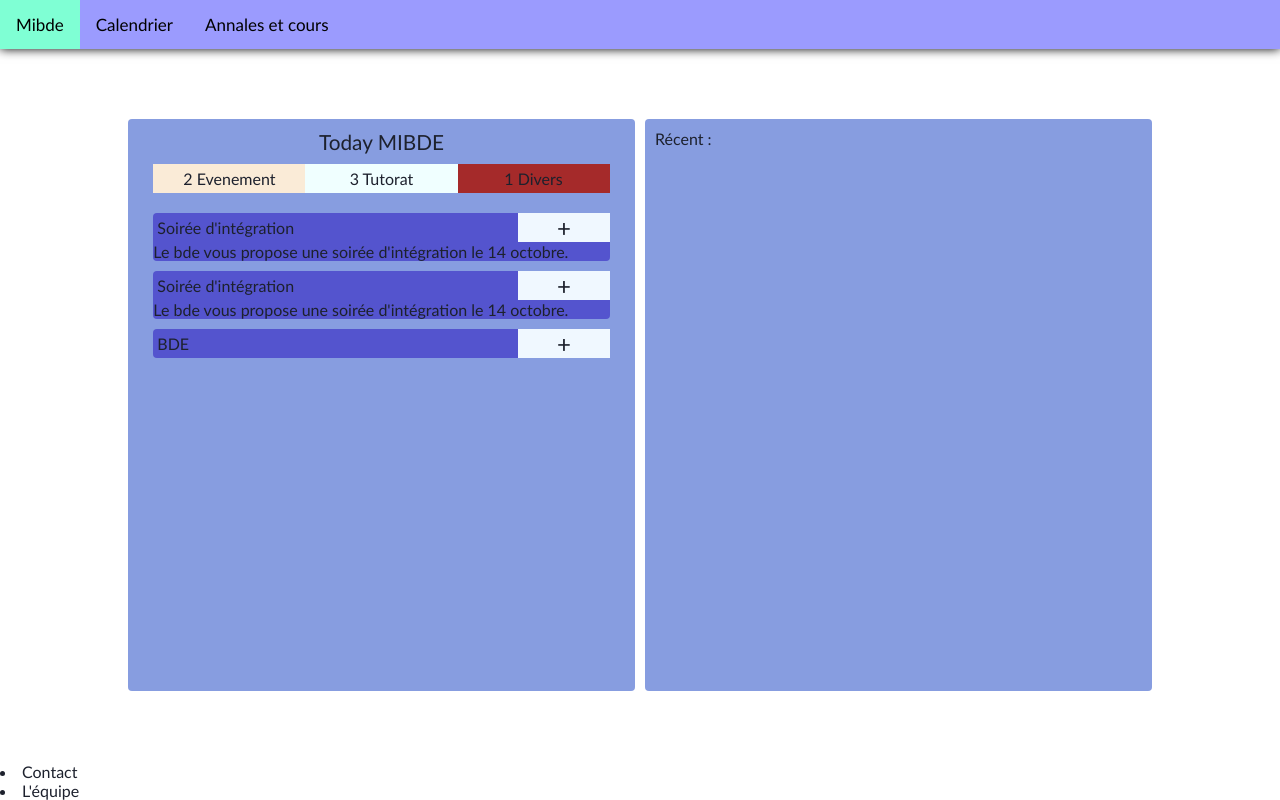
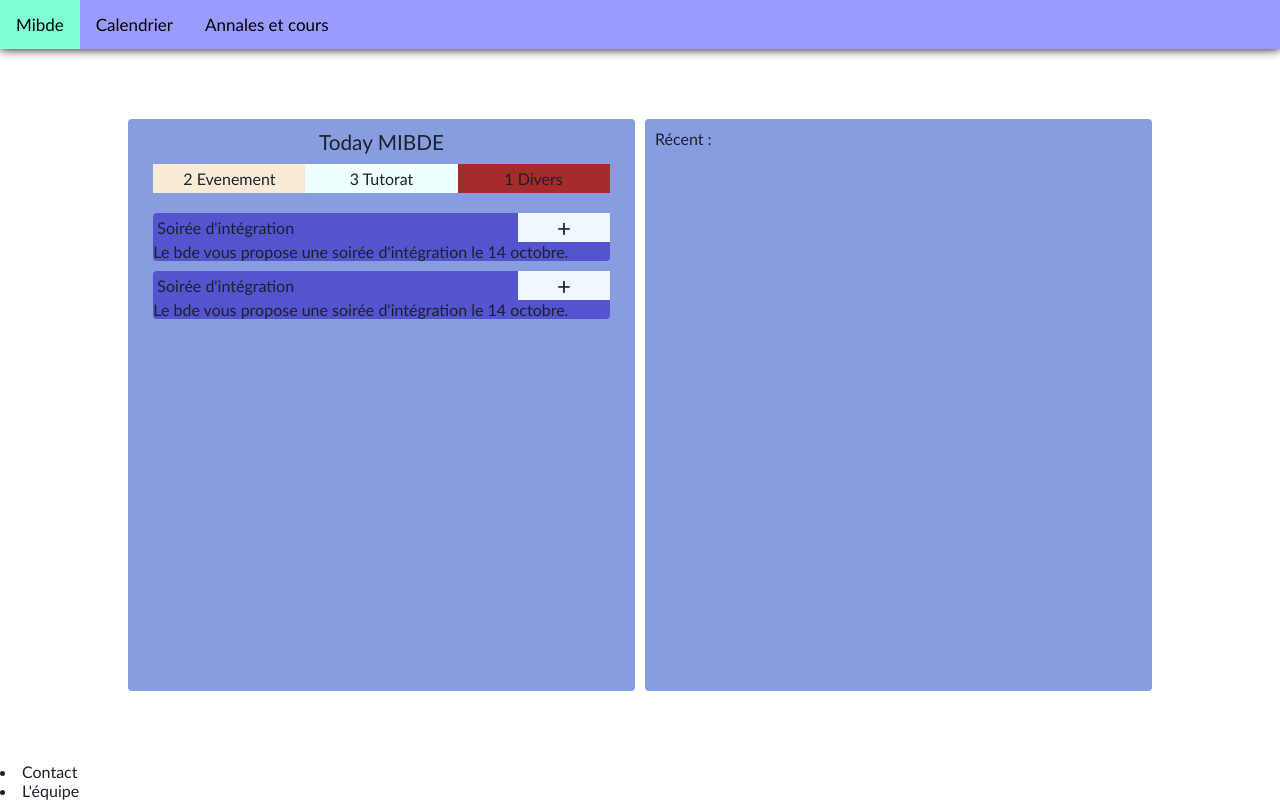
Before and after one commit to Mibde/mibde.fr, a plain HTML site: page index.html in a window 1280 px wide. Drawn offline with Linux system fonts and the light colour scheme; no server answers.

Commit message:
generate today content with get_today data

```diff
--- a/index.html
+++ b/index.html
@@ -280,14 +280,15 @@
         function generate_today() {
             var i = 1;
             var data = get_today();
-            //Generate activities
+
+            data.forEach(element => {
                 var act_content = document.createElement("div");
                 act_content.classList.add("act_content");
                 var act_content_title = document.createElement("div");
                 act_content_title.classList.add("act_content_title");
                 var act_content_title_text = document.createElement("div");
                 act_content_title_text.classList.add("act_content_title_text");
-            act_content_title_text.innerHTML = "BDE";
+                act_content_title_text.innerHTML = item[1];
 
                 var savoir = savoir_plus.cloneNode(1);
                 savoir.id = 1;
@@ -295,8 +296,8 @@
                 var act_content_info = document.createElement("div");
                 act_content_info.classList.add("act_content_info");
                 act_content_info.classList.add("hide");
-            act_content_info.id = "act_content_info_"+i;
-            act_content_info.innerHTML = "ALL";
+                act_content_info.id = "act_content_info_" + i;
+                act_content_info.innerHTML = item[2];
 
                 act_content_title.appendChild(act_content_title_text);
                 act_content_title.appendChild(savoir);
@@ -308,6 +309,9 @@
                 act_content.appendChild(act_content_title);
                 act_content.appendChild(act_content_info);
                 activites.appendChild(act_content);
+            });
+            //Generate activities
+
         }
         function show_activitie(event) {
             //console.log(event);
```
Lines whose indentation alone changed are shown as unchanged.
